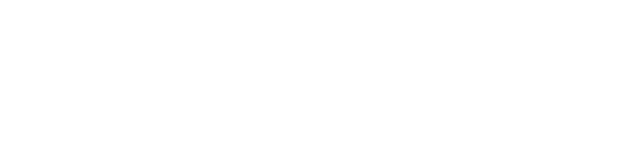
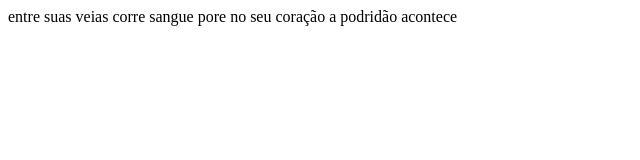
Before and after one commit to BrenoAK/projeto-1, a plain HTML site: page index.html in a window 1280 px wide. Shown: the whole page, without its empty margins (0-640 px from the left). Drawn offline with Linux system fonts and the light colour scheme.

```diff
--- a/index.html
+++ b/index.html
@@ -1,3 +1,8 @@
 <html>
-    <title>CURSO GRATUITO </title>
+    <body>
+        <title>CURSO GRATUITO </title>
+         <title>hello world</title>
+         <p>entre suas veias corre sangue pore no seu coração a podridão acontece</p>
+    </body>
+
 </html>
```
Also changed, not shown: 1 other file.
